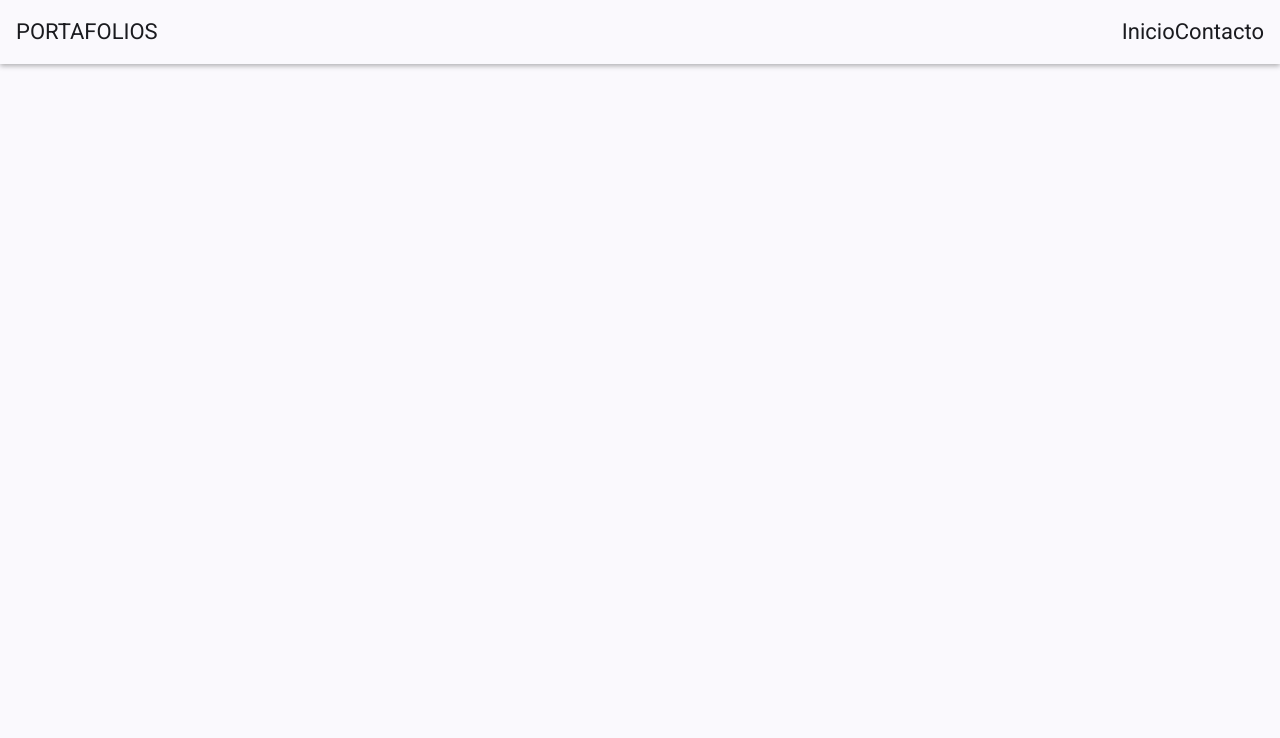
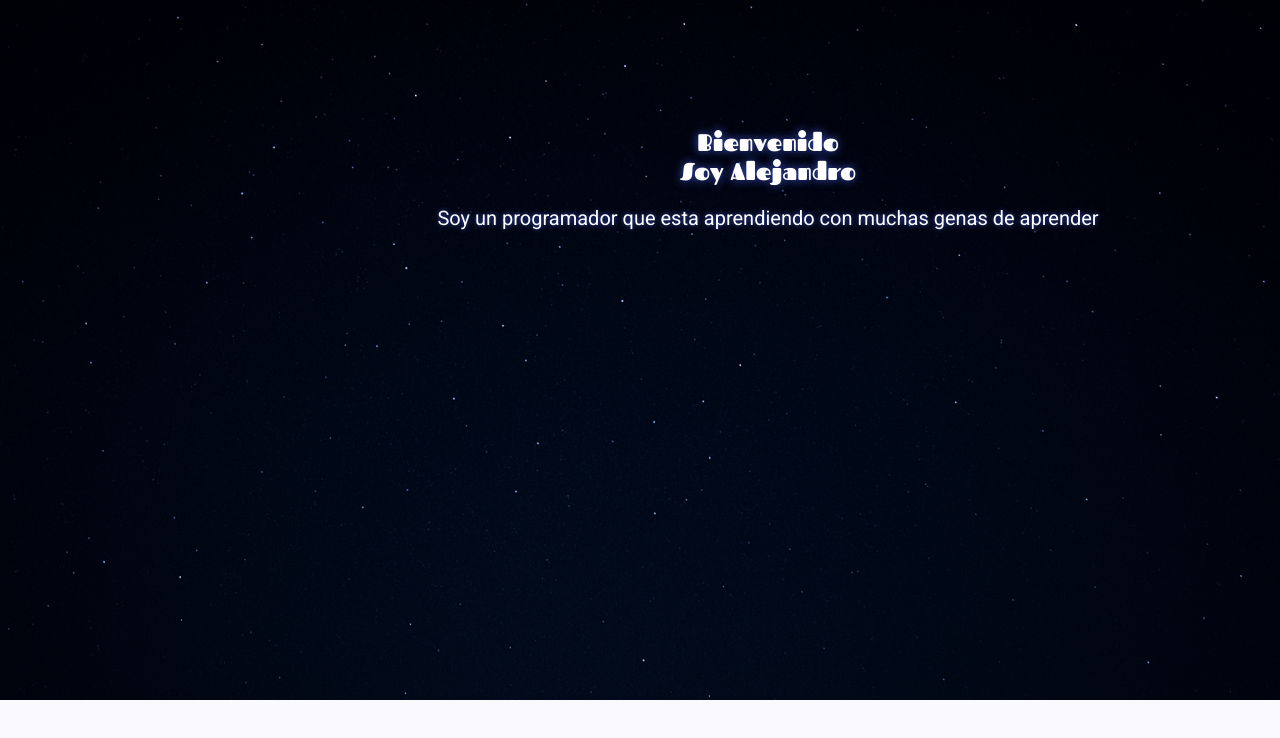
Before and after one commit to Alexmt2002/Portafolios, an Angular app: page / in a window 1280 px wide. Shown: the top 738 px of the page. Built offline with nearby package versions, Linux system fonts and the light colour scheme.

Commit message:
Primeros cambios, fondo y titulo

```diff
--- a/src/app/app.html
+++ b/src/app/app.html
@@ -1,9 +1,6 @@
-<mat-toolbar>
-  <span>PORTAFOLIOS</span>
-  <nav>
-    <a mat-button routerLink="/">Inicio</a>
-    <a mat-button routerLink="/contacto">Contacto</a>
-  </nav>
-</mat-toolbar>
-
-<router-outlet></router-outlet>
+<section class="banner">
+    <div class="banner-content">
+        <h1 class="fascinate-text">Bienvenido<br> Soy Alejandro</h1>
+        <p class="normal-text">Soy un programador  que esta aprendiendo con muchas genas de aprender</p>
+    </div>
+</section>
--- a/src/app/app.scss
+++ b/src/app/app.scss
@@ -0,0 +1,33 @@
+.banner {
+  position: relative;
+  width: 100%;
+  height: 700px;
+  background-image: url('../assets/img/Estrellado.png');
+  background-size: cover;
+  background-position: center;
+}
+
+.banner-content {
+  display: flex;
+  flex-direction: column;
+  padding-top: 10%;
+  padding-left: 20%;
+  height: 100%;
+}
+
+.fascinate-text {
+  color: white;
+  text-align: center;
+  font-family: 'Fascinate';
+  text-shadow: 0 0 10px rgb(60, 81, 197);
+  margin: 0;
+  line-height: 1.2;
+}
+
+.normal-text {
+  color: white;
+  text-align: center;
+  font-family: 'Roboto', sans-serif;
+  font-size: 20px;
+  text-shadow: 0 0 5px rgb(60, 81, 197);
+}
--- a/src/app/app.ts
+++ b/src/app/app.ts
@@ -5,7 +5,7 @@ import { MatIconModule } from '@angular/material/icon';
 
 @Component({
   selector: 'app-root',
-  imports: [RouterOutlet, MatToolbarModule, MatIconModule],
+  imports: [ MatToolbarModule, MatIconModule],
   templateUrl: './app.html',
   styleUrl: './app.scss'
 })
--- a/src/styles.scss
+++ b/src/styles.scss
@@ -1,50 +1,40 @@
-
-// Include theming for Angular Material with `mat.theme()`.
-// This Sass mixin will define CSS variables that are used for styling Angular Material
-// components according to the Material 3 design spec.
-// Learn more about theming and how to use it for your application's
-// custom components at https://material.angular.dev/guide/theming
 @use '@angular/material' as mat;
 
+// Tema de Angular Material
 html {
   @include mat.theme((
     color: (
       primary: mat.$azure-palette,
       tertiary: mat.$blue-palette,
     ),
-    typography: Roboto,
-    density: 0,
+
   ));
 }
 
+// Configuración global del body
 body {
-  // Default the application to a light color theme. This can be changed to
-  // `dark` to enable the dark color theme, or to `light dark` to defer to the
-  // user's system settings.
   color-scheme: light;
-
-  // Set a default background, font and text colors for the application using
-  // Angular Material's system-level CSS variables. Learn more about these
-  // variables at https://material.angular.dev/guide/system-variables
   background-color: var(--mat-sys-surface);
   color: var(--mat-sys-on-surface);
+  font-family: Roboto, "Helvetica Neue", sans-serif;
   font: var(--mat-sys-body-medium);
+  margin: 0;
+  height: 100%;
+}
 
-  // Reset the user agent margin.
-  margin: 0;
+// Fuente local Fascinate
+@font-face {
+  font-family: 'Fascinate';
+  font-weight: 400;
+  src: url('assets/font/Fascinate-Regular.ttf') format('truetype');
 }
-/* You can add global styles to this file, and also import other style files */
 
-html, body { height: 100%; }
-body { margin: 0; font-family: Roboto, "Helvetica Neue", sans-serif; }
+// Clase para usar la fuente Fascinate en un texto específico
+.fascinate-text {
+  font-family: 'Fascinate', cursive;
+}
 
-mat-toolbar {
-  width: 100%;                    // ocupa todo el ancho
-  background-color: #0d47a1;      // azul oscuro (puedes cambiar el color)
-  color: white;                   // texto blanco
-  display: flex;                  // para organizar el contenido fácilmente
-  justify-content: space-between; // opcional: separa elementos a izquierda/derecha
-  align-items: center;            // centra verticalmente
-  padding: 0 16px;                // espacio lateral
-  box-shadow: 0 2px 5px rgba(0, 0, 0, 0.3); // sombra sutil
+// Para que html ocupe toda la altura
+html {
+  height: 100%;
 }
```
Also changed, not shown: src/assets/font/Fascinate-Regular.ttf (added), src/assets/font/OFL.txt (added), src/assets/img/Estrellado.png (added).
